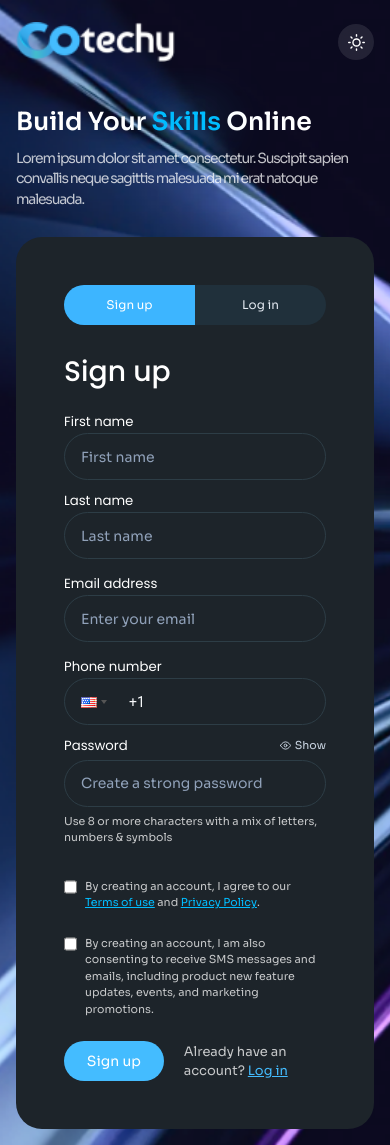
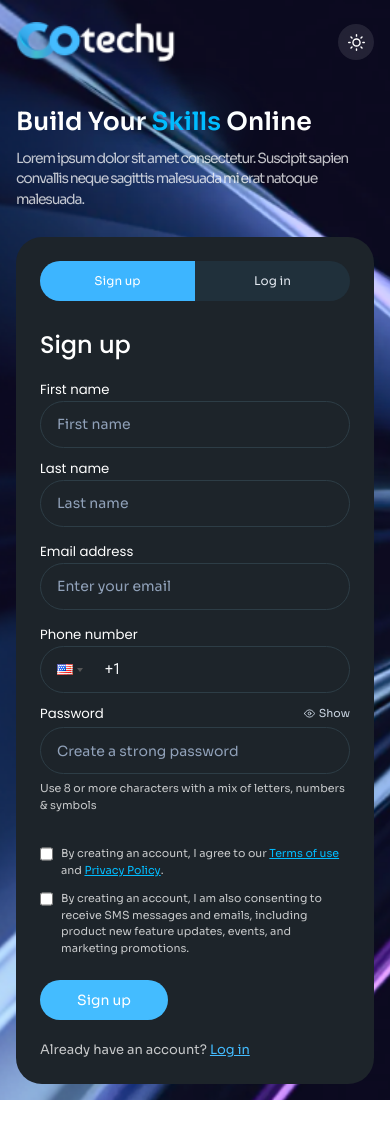
Before and after one commit to Adil-Ir/scalzey-frontend, a React (Vite) app: page /signup in a window 390 px wide. After the commit the page ends 1100 px from the top, so only its background shows below. Built offline with nearby package versions, Linux system fonts and the light colour scheme.

Commit message:
chat module updated

```diff
--- a/src/pages/new-password/index.tsx
+++ b/src/pages/new-password/index.tsx
@@ -5,7 +5,7 @@ import { Link } from "react-router-dom";
 export const NewPasswordPage = () => {
   return (
     <section className="w-full rounded-[26px] bg-white dark:bg-[#1D242A] p-7 xl:p-16">
-      <div className="mb-22.75 flex items-center justify-between">
+      <div className="xl:mb-22.75 lg:mb-14 md:mb-10 mb-6 flex items-center justify-between">
         <Link
           to="/forgot-password"
           className="inline-flex h-11 w-11 items-center justify-center rounded-lg text-lg bg-gray-100 text-gray-600 dark:bg-[#20303B] dark:text-white"
@@ -13,8 +13,8 @@ export const NewPasswordPage = () => {
           <IoIosArrowBack />
         </Link>
       </div>
-      <div className="space-y-1.5 mb-12">
-        <h2 className="font-poppins text-[28.23px] font-medium leading-none text-gray-900 dark:text-white">
+      <div className="space-y-1.5 lg:mb-12 mb-6">
+        <h2 className="font-poppins lg:text-[28.23px] text-2xl font-medium leading-none text-gray-900 dark:text-white">
           Create New Password
         </h2>
         <p className="text-sm text-gray-500 dark:text-[#FFFFFFBF]">
--- a/src/pages/otp/components/OtpForm.tsx
+++ b/src/pages/otp/components/OtpForm.tsx
@@ -48,7 +48,7 @@ export const OtpForm = () => {
   return (
     <form onSubmit={handleSubmit(onSubmit)} className="space-y-6">
       <div className="space-y-3">
-        <label className="font-poppins text-[13.259px] font-normal leading-none text-gray-900 dark:text-white">
+        <label className="font-poppins mb-1.5! text-[13.259px] font-normal leading-none text-gray-900 dark:text-white">
           Enter OTP
         </label>
         <OTPInput
@@ -61,8 +61,8 @@ export const OtpForm = () => {
           renderInput={(inputProps) => (
             <input
               {...inputProps}
-              style={{ width: "76px", height: "46px" }}
-              className={`rounded-full border bg-transparent text-center text-lg text-gray-900 dark:text-slate-50 outline-none transition-colors
+
+              className={`md:rounded-full rounded-lg border bg-transparent text-center text-lg text-gray-900 dark:text-slate-50 outline-none transition-colors xl:h-11 xl:w-19 md:w-15 h-[38.5px]  w-[38.5px]
                 ${
                   hasError
                     ? "border-red-500"
@@ -79,7 +79,7 @@ export const OtpForm = () => {
 
       <button
         type="submit"
-        className="mt-6 inline-flex w-32 items-center justify-center rounded-full bg-[#44BCFF] px-5 py-2.5 text-sm text-white"
+        className="sm:mt-6 inline-flex w-32 items-center justify-center rounded-full bg-[#44BCFF] px-5 py-2.5 text-sm text-white"
       >
         Verify
       </button>
--- a/src/pages/otp/index.tsx
+++ b/src/pages/otp/index.tsx
@@ -4,8 +4,8 @@ import { IoIosArrowBack } from "react-icons/io";
 
 export const OtpPage = () => {
   return (
-    <section className="w-full rounded-[26px] bg-white dark:bg-[#1D242A] p-12 xl:p-16">
-      <div className="mb-22.75 flex items-center justify-between">
+    <section className="w-full rounded-[26px] bg-white dark:bg-[#1D242A] lg:p-12 p-6 xl:p-16">
+      <div className="xl:mb-22.75 lg:mb-14 md:mb-10 mb-6 flex items-center justify-between">
         <Link
           to="/forgot-password"
           className="inline-flex h-11 w-11 items-center justify-center rounded-lg text-lg bg-gray-100 text-gray-600 dark:bg-[#20303B] dark:text-white"
@@ -15,8 +15,8 @@ export const OtpPage = () => {
       </div>
 
       <div className="space-y-6">
-        <div className="space-y-1.5 mb-12">
-          <h2 className="font-poppins text-[28.23px] font-medium leading-none text-gray-900 dark:text-white">
+        <div className="space-y-1.5 lg:mb-12 mb-6">
+          <h2 className="font-poppins lg:text-[28.23px] text-2xl font-medium leading-none text-gray-900 dark:text-white">
             Verify It's you
           </h2>
           <p className="text-sm text-gray-500 dark:text-[#FFFFFFBF]">
--- a/src/pages/signup/components/SignupForm.tsx
+++ b/src/pages/signup/components/SignupForm.tsx
@@ -140,7 +140,7 @@ export const SignupForm = () => {
       </div>
 
       <div className={mutedTextClass}>
-        <label className="flex items-start gap-2 mb-6">
+        <label className="flex items-start gap-2 lg:mb-6 mb-3">
           <input
             type="checkbox"
             className="mt-0.5 h-3.5 w-3.5 rounded border border-[#44BCFF] bg-transparent text-[#44BCFF]"
@@ -168,7 +168,7 @@ export const SignupForm = () => {
         </label>
       </div>
 
-      <div className="mt-6 flex items-center gap-5">
+      <div className="mt-6 flex sm:flex-row flex-col sm:items-center gap-5">
         <button
           type="submit"
           className="inline-flex w-32 items-center justify-center rounded-full bg-[#44BCFF] px-5 py-2.5 text-sm text-white"
--- a/src/pages/signup/index.tsx
+++ b/src/pages/signup/index.tsx
@@ -3,11 +3,11 @@ import TabPills from "./components/TabPills";
 
 export const SignupPage = () => {
   return (
-    <section className="w-full rounded-[26px] bg-white dark:bg-[#1D242A] p-12 xl:p-16">
+    <section className="w-full rounded-[26px] bg-white dark:bg-[#1D242A] lg:p-12 p-6 xl:p-16">
       <TabPills />
       <div className="">
-        <div className="2xl:mb-10 xl:mb-8 mb-6">
-          <h2 className="font-poppins text-[28.23px] font-medium leading-none text-gray-900 dark:text-white">
+        <div className="2xl:mb-10 xl:mb-8 mb-5">
+          <h2 className="font-poppins lg:text-[28.23px] text-2xl font-medium leading-none text-gray-900 dark:text-white">
             Sign up
           </h2>
         </div>
```
